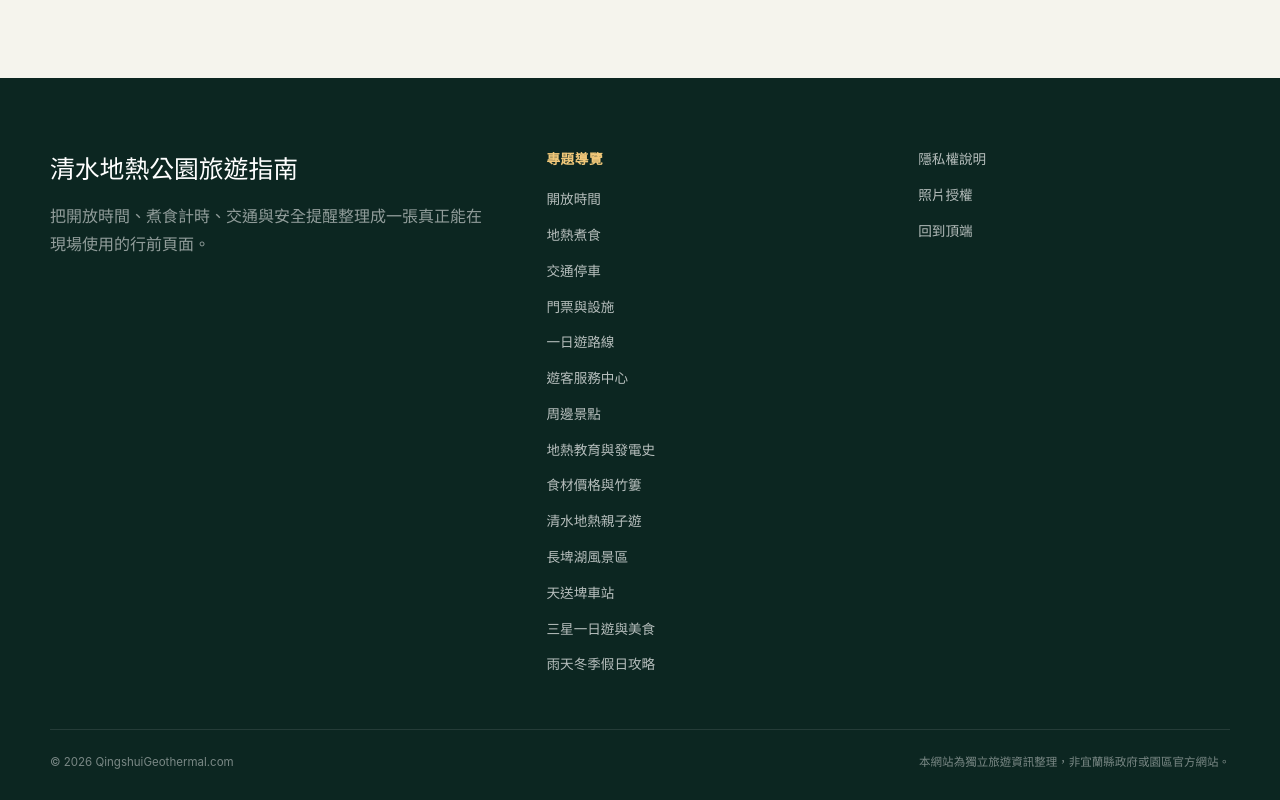
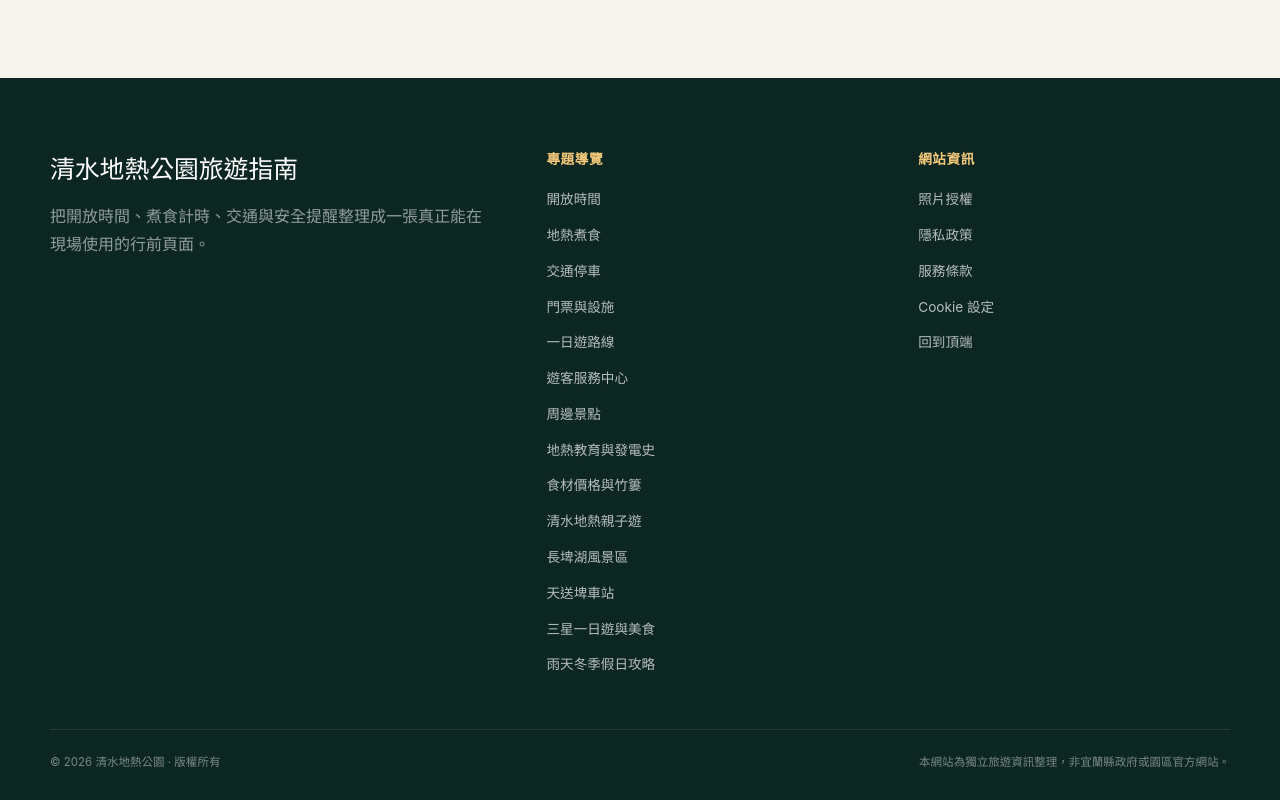
Before and after one commit to n20186005-hash/qingshuigeothermal, an Astro site: page /credits in a window 1280 px wide. Shown: the part 976-1776 px from the top of the page. Built offline with nearby package versions, Linux system fonts and the light colour scheme; Astro itself is replaced by a stand-in of ours.

Commit message:
Update rating, footer and privacy controls: src/components/Footer.astro

```diff
--- a/src/components/Footer.astro
+++ b/src/components/Footer.astro
@@ -1,5 +1,5 @@
 ---
-import { site, topicLinks } from '@/data/site';
+import { topicLinks } from '@/data/site';
 ---
 <footer class="site-footer">
   <div class="shell footer-grid">
@@ -12,13 +12,16 @@ import { site, topicLinks } from '@/data/site';
       {topicLinks.map((t) => <a href={`/${t.slug}`}>{t.label}</a>)}
     </nav>
     <div class="footer-links" aria-label="網站資訊">
-      <a href="/privacy">隱私權說明</a>
+      <span class="footer-links-title">網站資訊</span>
       <a href="/credits">照片授權</a>
+      <a href="/privacy-policy">隱私政策</a>
+      <a href="/terms-of-service">服務條款</a>
+      <a href="/cookie-settings">Cookie 設定</a>
       <a href="#top">回到頂端</a>
     </div>
   </div>
   <div class="shell footer-bottom">
-    <p>© {new Date().getFullYear()} {site.domain}</p>
+    <p>© {new Date().getFullYear()} 清水地熱公園 · 版權所有</p>
     <p>本網站為獨立旅遊資訊整理，非宜蘭縣政府或園區官方網站。</p>
   </div>
 </footer>
```
